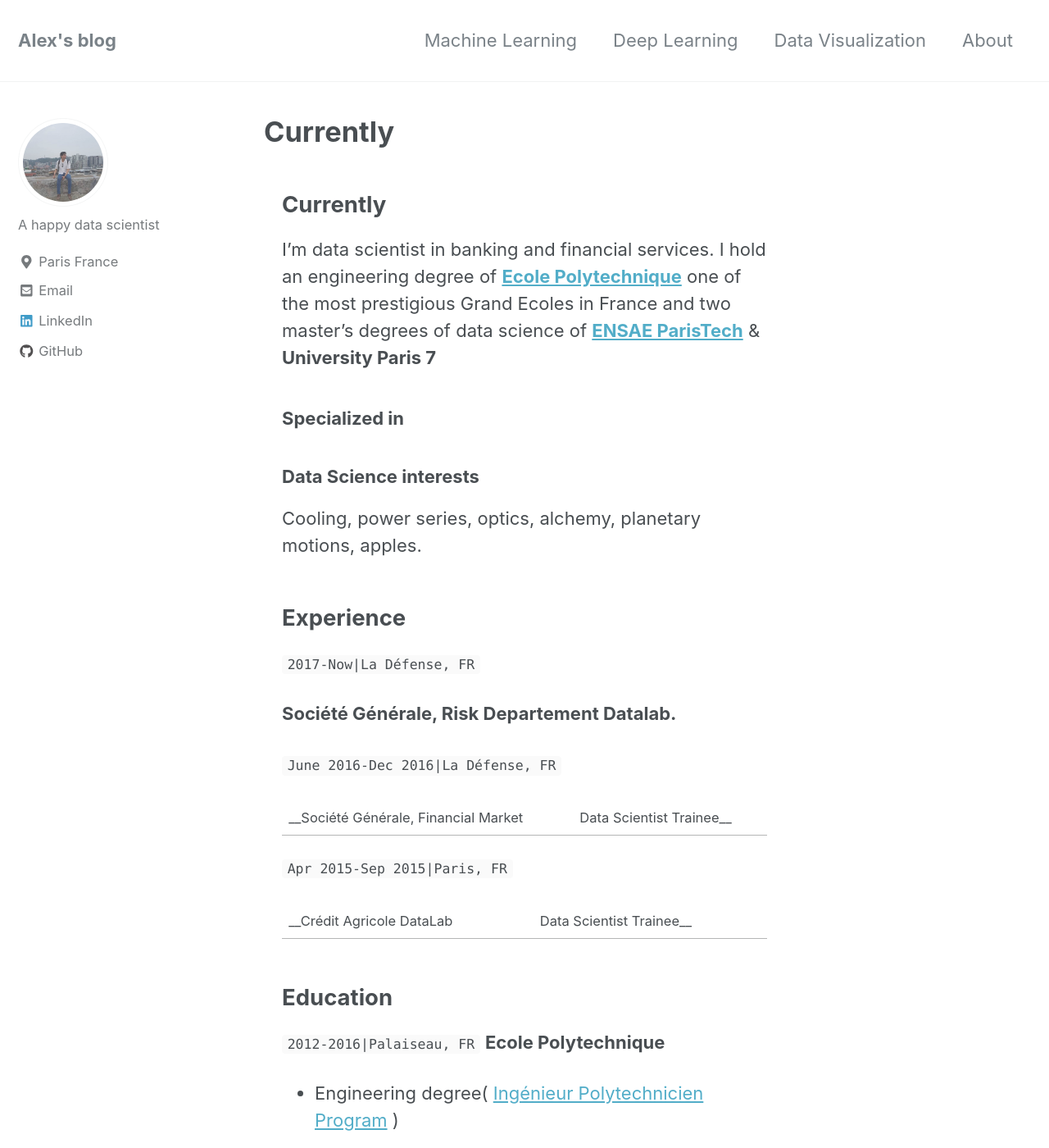
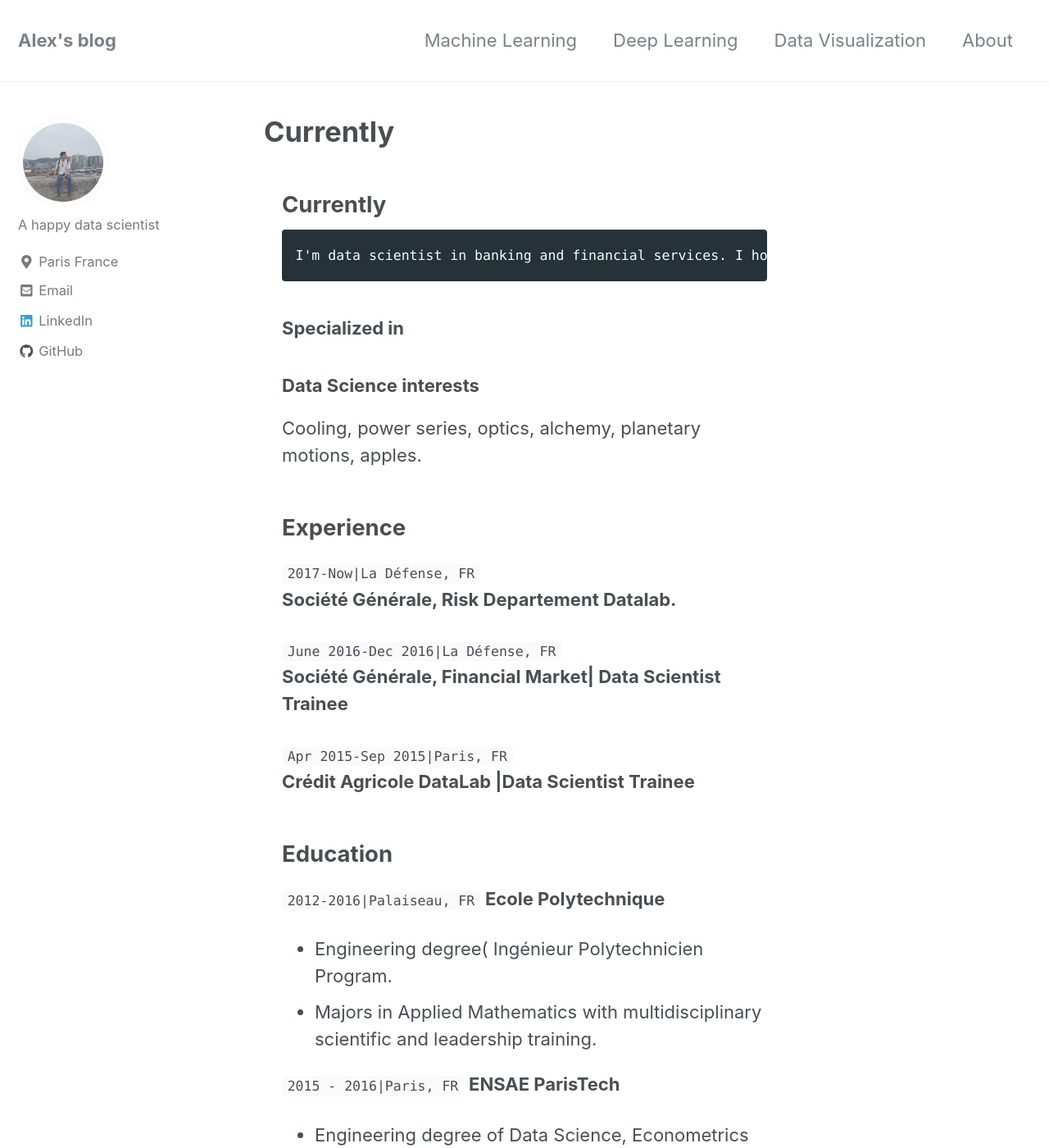
Before and after one commit to alexandre-do/alexandre-do.github.io, a Jekyll site: the page built from _pages/about.md, in a window 1280 px wide and 1400 px high. Shown: the whole window at 82% size. Built offline with Jekyll 4.4.1, drawn with Linux system fonts in a browser that asks for light colours; nearby versions of some CDN libraries; our own code applies the rules of GitHub Pages for plain Markdown files; part of the change alters nothing that is shown; some of the changed text lies outside the part shown.

Commit message:
remove note

```diff
--- a/_pages/about.md
+++ b/_pages/about.md
@@ -10,7 +10,7 @@ image:
 
 ## Currently
 
-I'm data scientist in banking and financial services. I hold an engineering degree of [**Ecole Polytechnique**](https://en.wikipedia.org/wiki/%C3%89cole_Polytechnique) one of the most prestigious Grand Ecoles in France and two master's degrees of data science of [**ENSAE ParisTech**](https://www.ensae.fr/en/) & **University Paris 7**
+    I'm data scientist in banking and financial services. I hold an engineering degree of [Ecole Polytechnique](https://en.wikipedia.org/wiki/%C3%89cole_Polytechnique) one of the most prestigious Grand Ecoles in France and two master's degrees of data science of [ENSAE ParisTech](https://www.ensae.fr/en/) & [University Paris 7](https://masterfinance.math.univ-paris-diderot.fr/index.php)
 
 ### Specialized in
 
@@ -22,15 +22,12 @@ Cooling, power series, optics, alchemy, planetary motions, apples.
 
 ## Experience
 `2017-Now|La Défense, FR`
-
 __Société Générale, Risk Departement Datalab.__
 
 `June 2016-Dec 2016|La Défense, FR`
-
 __Société Générale, Financial Market| Data Scientist Trainee__
 
 `Apr 2015-Sep 2015|Paris, FR`
-
 __Crédit Agricole  DataLab |Data Scientist Trainee__
 
 
@@ -39,7 +36,7 @@ __Crédit Agricole  DataLab |Data Scientist Trainee__
 `2012-2016|Palaiseau, FR`
 __Ecole Polytechnique__
 
-- Engineering degree( [Ingénieur Polytechnicien Program](https://programmes.polytechnique.edu/en/ingenieur-polytechnicien-program/ingenieur-polytechnicien-program) )
+- Engineering degree( Ingénieur Polytechnicien Program.
 - Majors in Applied Mathematics with multidisciplinary scientific and leadership training.
 
 `2015 - 2016|Paris, FR`
@@ -49,8 +46,6 @@ __ENSAE ParisTech__
 
 `2015 - 2016|Paris, FR `
 __University Paris 7__
-
-- [M2 Modélisation Aléatoire](https://masterfinance.math.univ-paris-diderot.fr/index.php)
 - Master of mathematics for Finance and Data Science.
 
 `2011 - 2012|Paris, FR `
```
